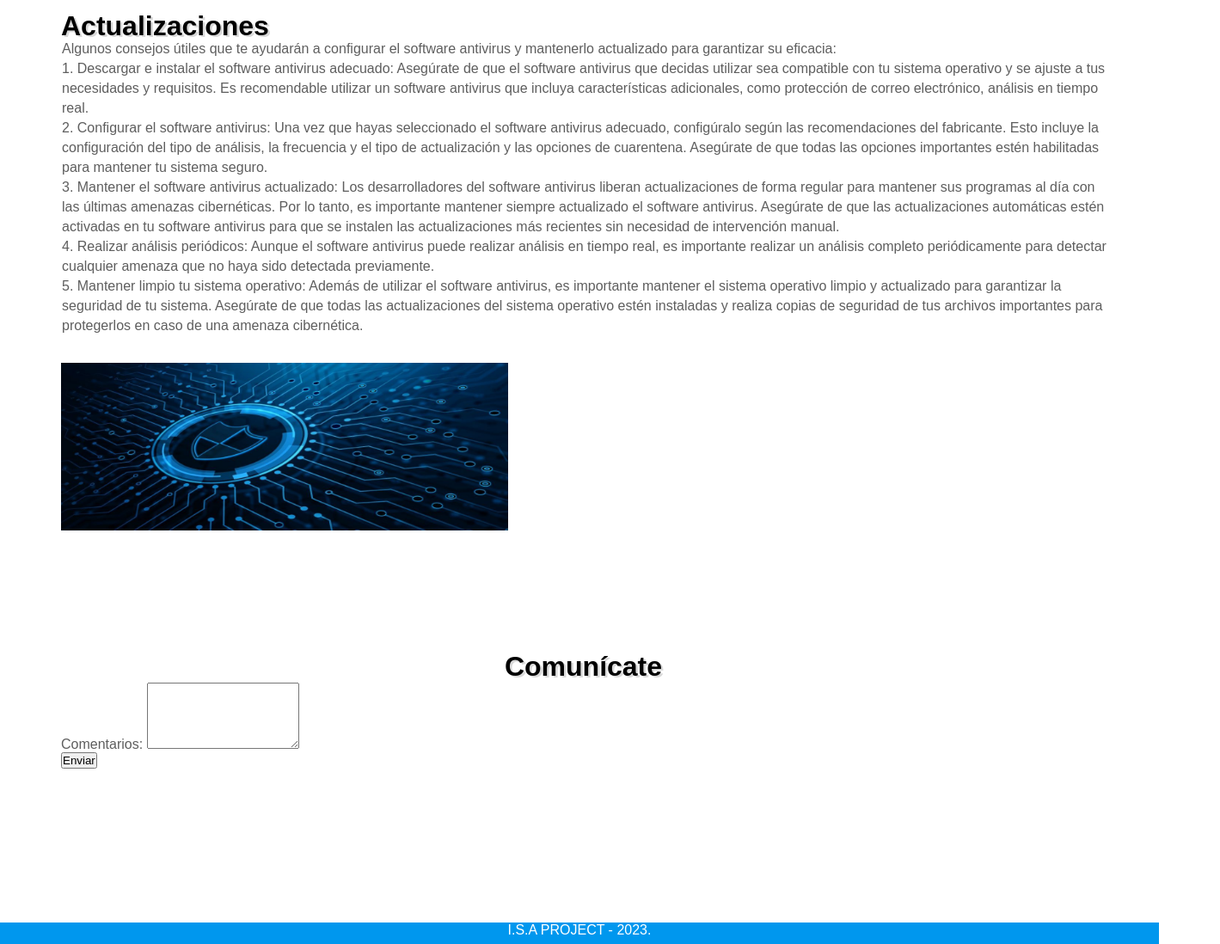
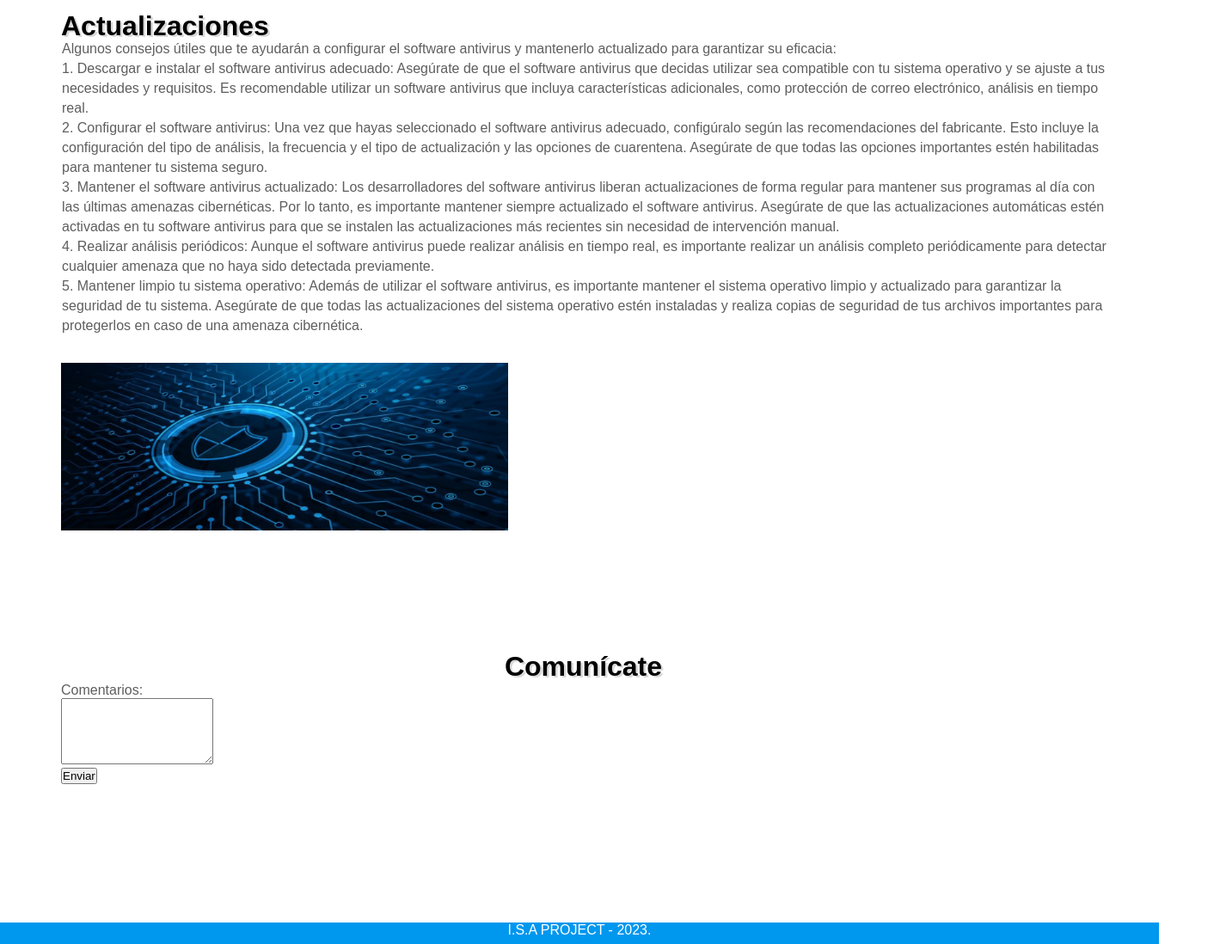
Before and after one commit to jsanchezfl02/jsanchezfl02-github.io, a plain HTML site: page index.html in a window 1280 px wide. Shown: the part 6162-7260 px from the top of the page at 86% size, 1419 px wide, since content can reach past the window. Drawn offline with nearby package versions, Linux system fonts and the light colour scheme.

Commit message:
Update styles.css.css

```diff
--- a/styles.css.css
+++ b/styles.css.css
@@ -997,7 +997,7 @@ div#Comunícateconnosotros{
 	text-shadow:#d9d9d9 2.5px 2px;
 }
 .container{
-	width:1348px;
+	width:138px;
 	height:200px;
 }
 .caja11{
```
